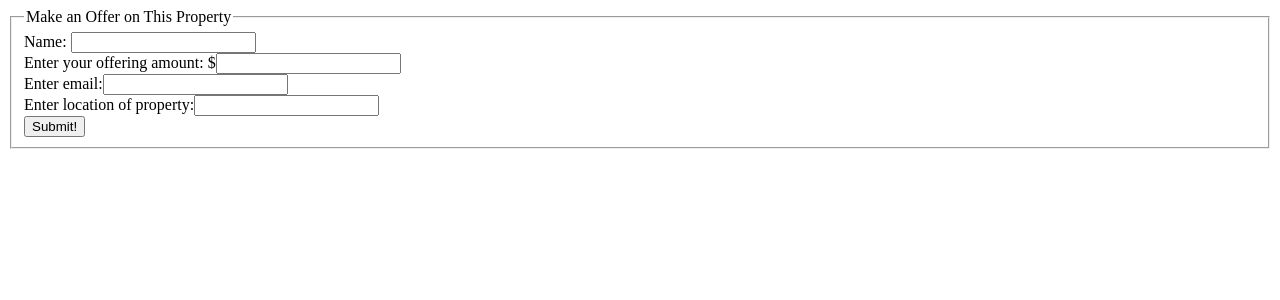
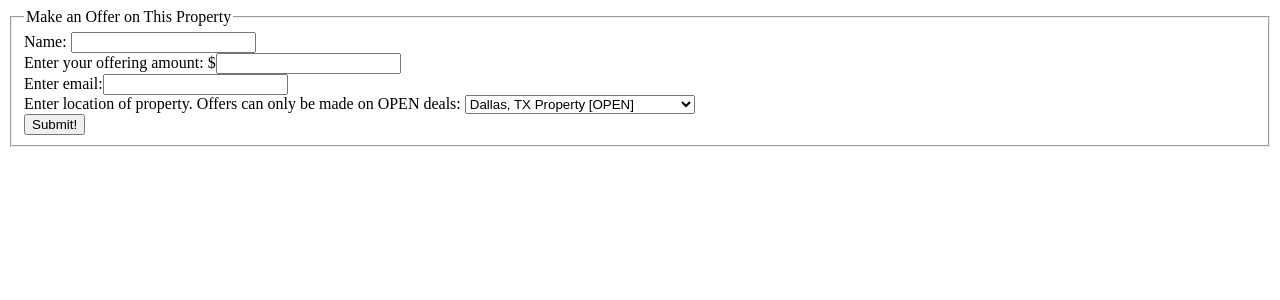
Before and after one commit to UPstartDeveloper/Private-Equity_Web-App, a Flask app: page /offers_new in a window 1280 px wide. Shown: the top 300 px of the page. Run offline with Flask 2, Linux system fonts and the light colour scheme.

Commit message:
[ADD] Move place of go back button on show all page, use a dropdown on new offer.

```diff
--- a/app.py
+++ b/app.py
@@ -38,25 +38,25 @@ links = [
 
 # MOCK ARRAY of PROPERTY DEALS *USE OF API FOR THIS COMING SOON
 properties = [
-    {'name': 'Dallas, TX Property',
+    {"name": "Dallas, TX Property",
      'picture': links[0],
      'address': '4432 Bowser Ave, Dallas, TX 75219',
      'value': 1500000,
      'status': 'OPEN',
      'num_units': 11},
-    {'name': 'Austin, TX Property',
+    {"name": "Austin, TX Property",
      'picture': links[1],
      'address': '701 Baylor St, Austin, TX 78703',
      'value': 1700000,
      'status': 'OPEN',
      'num_units': 6},
-    {'name': 'Fort Worth, TX Property',
+    {"name": "Fort Worth, TX Property",
      'picture': links[2],
      'address': '10294 Western Oaks Rd, Fort Worth, TX 76108',
      'value': 2700000,
      'status': 'CLOSED',
      'num_units': 12},
-    {'name': 'Houston, TX Property',
+    {"name": "Houston, TX Property",
      'picture': links[3],
      'address': '3709 Montrose Blvd, Houston, TX 770069',
      'value': 1000000,
@@ -76,7 +76,7 @@ def properties_index():
 @app.route('/offers_new')
 def offers_new():
     '''Render form to enter offer on a property.'''
-    return render_template('offers_new.html')
+    return render_template('offers_new.html', properties=properties)
 
 
 @app.route('/offers_show', methods=['GET', 'POST'])
@@ -84,7 +84,7 @@ def offers_show():
     """Submit a new offer on a location to make an investment.
        User sees all offers made so far on investment properties.
     """
-    # Make a new JSON form form data
+    # Make a new JSON from form data
     new_offer = {
         "name": request.form.get('name'),
         "offer": request.form.get('offer'),
--- a/templates/offers_new.html
+++ b/templates/offers_new.html
@@ -9,8 +9,12 @@
         Name: <input type="text" name="name"><br>
         Enter your offering amount: $<input type="text" name="offering"><br>
         Enter email:<input type="text" name="email"><br>
-        Enter location of property:<input type="text" name="location"><br>
-
+        Enter location of property. Offers can only be made on OPEN deals:
+            <select name="location">
+                {% for property in properties %}
+                <option value="{{ property.name }}"> {{ property.name }} [{{property.status }}]</option>
+                {% endfor %}
+            </select><br>
         <form action="{{ url_for('offers_show') }}" method="GET">
             <button type="submit">Submit!</button>
         </form>
```
Also changed, not shown: templates/offers_show.html (+4 -4 lines), templates/properties_index.html (+6 -7 lines).
